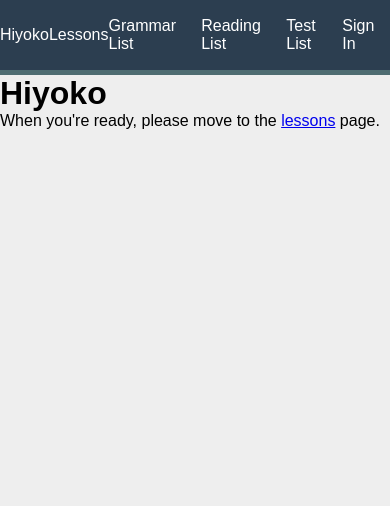
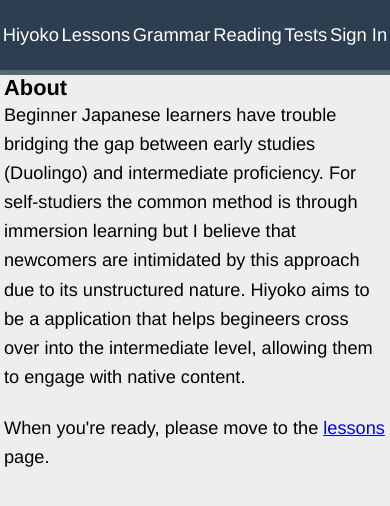
Before and after one commit to slownie/hiyoko-client, a Vue app: page / in a window 390 px wide. Shown: the top 506 px of the page. Built offline with nearby package versions, Linux system fonts and the light colour scheme; the HTML template or start-up script is replaced by a standard one.

Commit message:
moving to laptop

```diff
--- a/src/App.vue
+++ b/src/App.vue
@@ -9,13 +9,63 @@ import TheHeader from "./components/TheHeader.vue";
 </template>
 
 <style>
+/* @link https://utopia.fyi/type/calculator?c=320,18,1.2,2560,24,1.25,5,2,&s=0.75|0.5|0.25,1.5|2|3|4|6,s-l&g=s,l,xl,12 */
+
+:root {
+  --step--2: clamp(0.7813rem, 0.7557rem + 0.1277vw, 0.96rem);
+  --step--1: clamp(0.9375rem, 0.9rem + 0.1875vw, 1.2rem);
+  --step-0: clamp(1.125rem, 1.0714rem + 0.2679vw, 1.5rem);
+  --step-1: clamp(1.35rem, 1.275rem + 0.375vw, 1.875rem);
+  --step-2: clamp(1.62rem, 1.5166rem + 0.517vw, 2.3438rem);
+  --step-3: clamp(1.944rem, 1.8032rem + 0.7041vw, 2.9297rem);
+  --step-4: clamp(2.3328rem, 2.1429rem + 0.9495vw, 3.6621rem);
+  --step-5: clamp(2.7994rem, 2.5453rem + 1.2702vw, 4.5776rem);
+}
+
 * {
   padding: 0;
   margin: 0;
-  font-family: Arial, Helvetica, sans-serif;
+  font-family: Helvetica, sans-serif;
 }
 
 body {
   background: #eee;
 }
+
+h1 {
+  font-size: var(--step-3);
+}
+
+h2 {
+  font-size: var(--step-1);
+}
+
+p {
+  font-size: var(--step-0);
+  line-height: 1.6;
+}
+
+/* Mobile */
+@media only screen and (max-width: 500px) {
+  main {
+    padding-left: 4px;
+    padding-right: 4px;
+  }
+
+  body {
+    font-size: 4vw;
+  }
+}
+
+/* Mobile */
+@media only screen and (max-width: 1000px) {
+  main {
+    padding-left: 4px;
+    padding-right: 4px;
+  }
+
+  body {
+    font-size: 1.15em;
+  }
+}
 </style>
--- a/src/components/TheHeader.vue
+++ b/src/components/TheHeader.vue
@@ -11,9 +11,9 @@ async function logout() {
   <nav>
     <RouterLink to="/">Hiyoko</RouterLink>
     <RouterLink to="/lessons/0">Lessons</RouterLink>
-    <RouterLink to="/grammarlist">Grammar List</RouterLink>
-    <RouterLink to="/readinglist">Reading List</RouterLink>
-    <RouterLink to="/testlist">Test List</RouterLink>
+    <RouterLink to="/grammarlist">Grammar</RouterLink>
+    <RouterLink to="/readinglist">Reading</RouterLink>
+    <RouterLink to="/testlist">Tests</RouterLink>
     <button v-if="userStore.userID" @click="logout">Log Out</button>
     <RouterLink to="/auth" v-else="userStore.userID">Sign In</RouterLink>
   </nav>
--- a/src/views/HomeView.vue
+++ b/src/views/HomeView.vue
@@ -1,11 +1,22 @@
 <script setup lang="ts"></script>
 
 <template>
-  <h1>Hiyoko</h1>
-  <p>
-    When you're ready, please move to the
-    <RouterLink to="/lessons/0">lessons</RouterLink> page.
-  </p>
+  <main>
+    <h2>About</h2>
+    <p>
+      Beginner Japanese learners have trouble bridging the gap between early
+      studies (Duolingo) and intermediate proficiency. For self-studiers the
+      common method is through immersion learning but I believe that newcomers
+      are intimidated by this approach due to its unstructured nature. Hiyoko
+      aims to be a application that helps begineers cross over into the
+      intermediate level, allowing them to engage with native content.
+    </p>
+    <br />
+    <p>
+      When you're ready, please move to the
+      <RouterLink to="/lessons/0">lessons</RouterLink> page.
+    </p>
+  </main>
 </template>
 
 <style scoped></style>
--- a/src/views/grammar/GrammarListView.vue
+++ b/src/views/grammar/GrammarListView.vue
@@ -1,40 +1,8 @@
 <script setup lang="ts">
-import { computed, ref, watch } from "vue";
-import { useRoute } from "vue-router";
-
+import { computed, ref } from "vue";
 import grammarData from "@/data/grammarPoints.json";
 
-//const grammarPoints = grammarData;
 const query = ref("");
-
-/*
-const route = useRoute();
-const loading = ref(false);
-const grammarPoints = ref([]);
-const fetchError = ref("");
-
-watch(() => route.params.id, fetchData, { immediate: true });
-
-async function fetchData() {
-  grammarPoints.value = [];
-  fetchError.value = "";
-  loading.value = true;
-  try {
-    const res = await fetch("http://localhost:4000/api/grammar/", {
-      method: "GET",
-      headers: {
-        "Content-Type": "application/json",
-        "Access-Control-Allow-Origin": "*",
-      },
-    });
-    grammarPoints.value = await res.json();
-  } catch (error) {
-    fetchError.value = "Error" + error;
-  } finally {
-    loading.value = false;
-  }
-}
-  */
 const filteredPoints = computed(() => {
   return grammarData.filter((point) => {
     point.tags.includes(query.value.toLowerCase());
@@ -43,7 +11,8 @@ const filteredPoints = computed(() => {
 </script>
 
 <template>
-  <h1>Grammar List View</h1>
+  <main>
+    <h1>Grammar List</h1>
     <input
       type="text"
       v-model="query"
@@ -66,16 +35,7 @@ const filteredPoints = computed(() => {
         </RouterLink>
       </li>
     </ul>
-  <!--
-  <RouterLink to="/grammarlist/test">Test</RouterLink>
-  <div v-for="point in grammarPoints" :key="point.title">
-    <RouterLink :to="'/grammarlist/' + point.title">{{
-      point.title
-    }}</RouterLink>
-  </div>
-  <hr />
-  <RouterView></RouterView>
-  -->
+  </main>
 </template>
 
 <style scoped>
--- a/src/views/grammar/GrammarPointView.vue
+++ b/src/views/grammar/GrammarPointView.vue
@@ -10,6 +10,7 @@ const grammarPoint = computed(() => {
 </script>
 
 <template>
+  <main>
     {{ name }}
     <h1>{{ grammarPoint?.name }}</h1>
     <h2>説明</h2>
@@ -22,4 +23,5 @@ const grammarPoint = computed(() => {
       <br />
       {{ sentence.eg }}
     </p>
+  </main>
 </template>
--- a/src/views/lessons/LessonContentView.vue
+++ b/src/views/lessons/LessonContentView.vue
@@ -9,5 +9,7 @@ const currentArticle = computed(() => {
 </script>
 
 <template>
-  <span v-html="currentArticle?.lesson_html"></span>
+  <main>
+    <span v-html="currentArticle?.lesson_html"></span>
+  </main>
 </template>
--- a/src/views/lessons/LessonView.vue
+++ b/src/views/lessons/LessonView.vue
@@ -17,16 +17,4 @@ import lessonData from "@/data/lessonData.json";
   </div>
 </template>
 
-<style scoped>
-.sidebar {
-  width: 200px;
-  background-color: #555;
-  height: 100%;
-  overflow: auto;
-  position: fixed;
-}
-
-.content {
-  margin-left: 200px;
-}
-</style>
+<style scoped></style>
--- a/src/views/reading/ReadingListView.vue
+++ b/src/views/reading/ReadingListView.vue
@@ -12,7 +12,8 @@ const filteredArticles = computed(() => {
 </script>
 
 <template>
-  <h1>Reading List View</h1>
+  <main>
+    <h1>Reading List</h1>
     <input
       type="text"
       v-model="query"
@@ -27,4 +28,5 @@ const filteredArticles = computed(() => {
         </RouterLink>
       </li>
     </ul>
+  </main>
 </template>
--- a/src/views/test/TestListView.vue
+++ b/src/views/test/TestListView.vue
@@ -4,96 +4,65 @@ const userStore = useUserStore();
 </script>
 
 <template>
-  <h1>Test List View</h1>
+  <main>
+    <h1>Test st</h1>
     <h2>Full Tests (Vocabulary, Grammar, Reading)</h2>
-  <ul>
-    <li>
+    <div class="container">
       <RouterLink to="/testlist/n5-jlpt">N5</RouterLink>
-    </li>
-    <li>
       <RouterLink to="/testlist/n4-jlpt">N4</RouterLink>
-    </li>
-    <li>
       <RouterLink to="/testlist/n3-jlpt">N3</RouterLink>
-    </li>
-    <li>
       <RouterLink to="/testlist/n2-jlpt">N2</RouterLink>
-    </li>
-    <li>
       <RouterLink to="/testlist/n1-jlpt">N1</RouterLink>
-    </li>
-  </ul>
+    </div>
 
     <h2>Vocabulary Tests</h2>
-  <ul>
-    <li>
+    <div class="container">
       <RouterLink to="/testlist/n5-vocabulary">N5</RouterLink>
-    </li>
-    <li>
       <RouterLink to="/testlist/n4-vocabulary">N4</RouterLink>
-    </li>
-    <li>
       <RouterLink to="/testlist/n3-vocabulary">N3</RouterLink>
-    </li>
-    <li>
       <RouterLink to="/testlist/n2-vocabulary">N2</RouterLink>
-    </li>
-    <li>
       <RouterLink to="/testlist/n1-vocabulary">N1</RouterLink>
-    </li>
-  </ul>
+    </div>
 
     <h2>Grammar Tests</h2>
-  <ul>
-    <li>
+    <div class="container">
       <RouterLink to="/testlist/n5-grammar">N5</RouterLink>
-    </li>
-    <li>
       <RouterLink to="/testlist/n4-grammar">N4</RouterLink>
-    </li>
-    <li>
       <RouterLink to="/testlist/n3-grammar">N3</RouterLink>
-    </li>
-    <li>
       <RouterLink to="/testlist/n2-grammar">N2</RouterLink>
-    </li>
-    <li>
       <RouterLink to="/testlist/n1-grammar">N1</RouterLink>
-    </li>
-  </ul>
+    </div>
 
     <h2>Reading Tests</h2>
-  <ul>
-    <li>
+    <div class="container">
       <RouterLink to="/testlist/n5-reading">N5</RouterLink>
-    </li>
-    <li>
       <RouterLink to="/testlist/n4-reading">N4</RouterLink>
-    </li>
-    <li>
       <RouterLink to="/testlist/n3-reading">N3</RouterLink>
-    </li>
-    <li>
       <RouterLink to="/testlist/n2-reading">N2</RouterLink>
-    </li>
-    <li>
       <RouterLink to="/testlist/n1-reading">N1</RouterLink>
-    </li>
-  </ul>
+    </div>
 
     <div v-if="userStore.userID !== null">
       <hr />
       <h1>Test History</h1>
-    <ul v-for="(pastTest, index) in userStore.testHistory" :key="pastTest.time">
-      <li>
+      <span
+        v-for="(pastTest, index) in userStore.testHistory"
+        :key="pastTest.time"
+      >
         <RouterLink :to="'/pasttest/' + index"
           >{{ pastTest.category }} - ({{ pastTest.score }} /
           {{ pastTest.questions.length }}) -
           {{ new Date(pastTest.time) }}</RouterLink
         >
-      </li>
-    </ul>
+      </span>
     </div>
+  </main>
 </template>
 
-<style scoped></style>
+<style scoped>
+.container {
+  display: flex;
+  justify-content: space-around;
+  padding-bottom: 24px;
+}
+</style>
--- a/vite.config.ts
+++ b/vite.config.ts
@@ -6,7 +6,7 @@ import vueDevTools from "vite-plugin-vue-devtools";
 
 // https://vite.dev/config/
 export default defineConfig({
-  base: "https://slownie.github.io/hiyoko-client",
+  base: "/hiyoko-client/",
   plugins: [vue(), vueDevTools()],
   resolve: {
     alias: {
```
Lines whose indentation alone changed are shown as unchanged.
